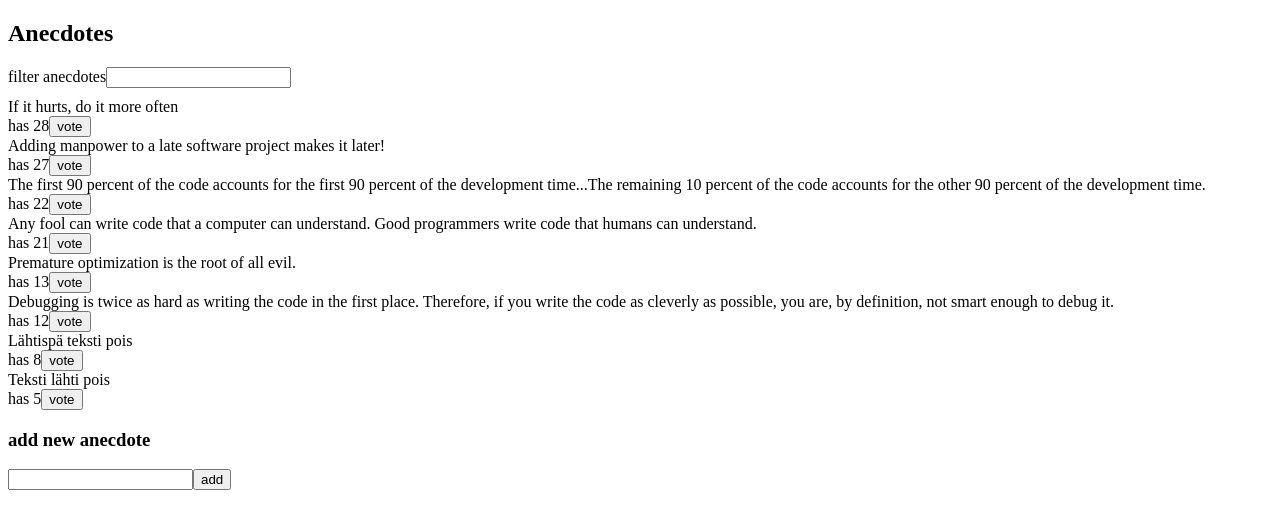
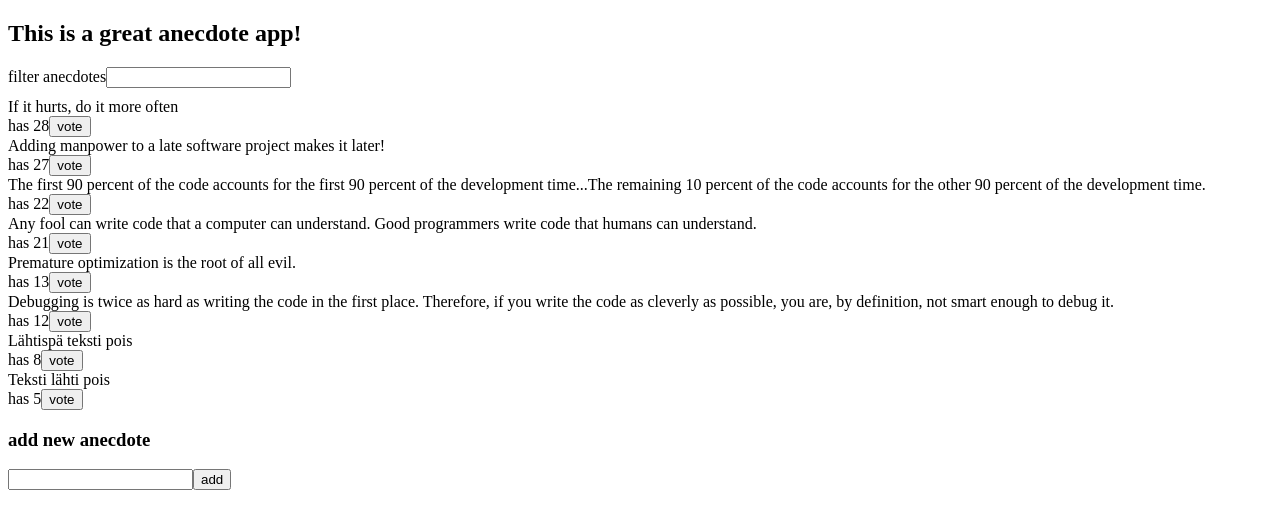
Before and after one commit to noorary/anecdotes-cicd, a React (Create React App) app: page / in a window 1280 px wide. Shown: the top 528 px of the page. Built offline with nearby package versions, Linux system fonts and the light colour scheme; data requests are answered from the project's data file.

Commit message:
test pull request

```diff
--- a/src/App.js
+++ b/src/App.js
@@ -18,7 +18,7 @@ const App = () => {
   return (
     <div>
       <Notification />
-      <h2>Anecdotes</h2>
+      <h2>This is a great anecdote app!</h2>
       <Filter />
       <AnecdoteList />
       <AnecdoteForm />
```
